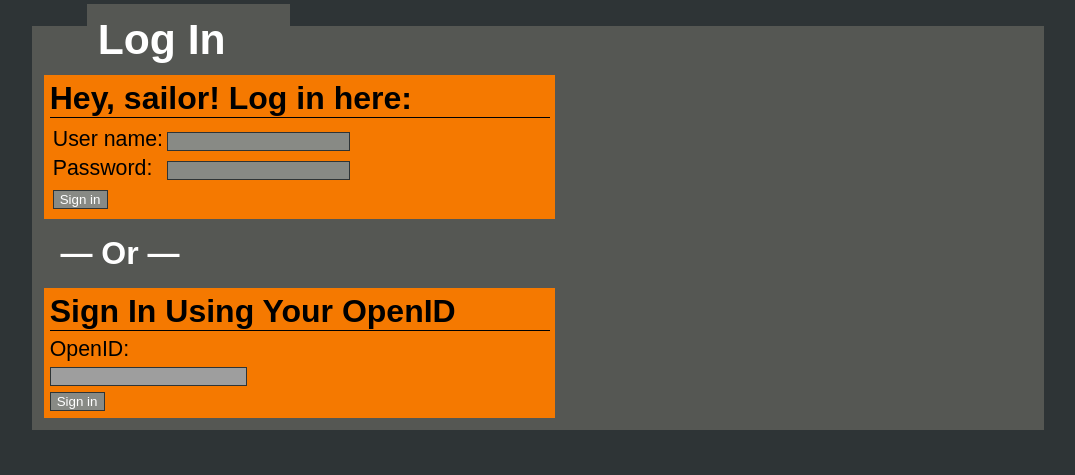
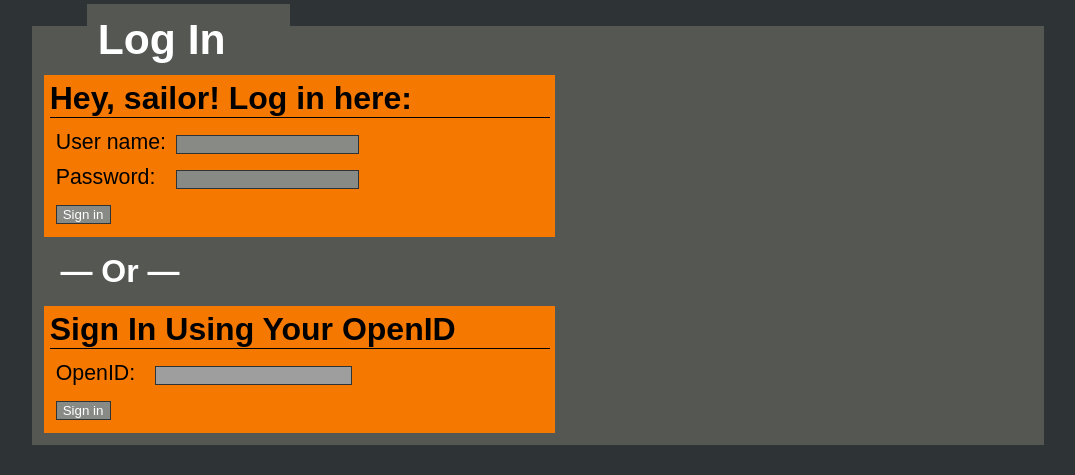
Before and after one commit to gcr/twg, a Django app: template registration/templates/registration/login.html in a window 1280 px wide. Shown: the part 325-800 px from the top of the page, without its empty margins (102-1177 px from the left). Run offline with Django 3.2, Linux system fonts and the light colour scheme; the template is opened without the code that fills it: values that come from a table or form of the project are taken from there, others are empty; grey boxes are pictures that could not be loaded.

Commit message:
Forms stuff

```diff
--- a/registration/templates/registration/login.html
+++ b/registration/templates/registration/login.html
@@ -50,15 +50,23 @@
         <div class="form">
             <h2>{% trans "Sign In Using Your OpenID" %}</h2>
             <form name="fopenid" action="{% url openid_login %}" method="post">
-                <div class="form-row">
-                    <label for="id_openid_identifier">{% trans "OpenID:" %}</label><br />
-                    <input id="id_openid_identifier" type="text" class="openid" name="openid_identifier" maxlength="255" />
-                </div>
-                <div class="submit-row "><input name="bsignin" type="submit" value="{% trans "Sign in" %}"></div>
+                <table>
+                    <tr>
+                        <td>
+                            <label for="id_openid_identifier">{% trans "OpenID:" %}</label><br />
+                        <td><td>
+                            <input id="id_openid_identifier" type="text" class="openid" name="openid_identifier" maxlength="255" />
+                        </td>
+                    </tr><tr>
+                        <td>
+                            <input name="bsignin" type="submit" value="{% trans "Sign in" %}">
+                            {% if next %}
+                                <input type="hidden" name="next" value="{{ next|escape }}" />
+                            {% endif %}
+                        </td>
+                    </tr>
+                </table>
 
-                {% if next %}
-                    <input type="hidden" name="next" value="{{ next|escape }}" />
-                {% endif %}
             </form>
         </div>
     {% endif %}
--- a/static/stylesheet.css
+++ b/static/stylesheet.css
@@ -40,9 +40,20 @@ input {
     font-size: 36pt;
 }
 
-.error {
+.error, .errorlist {
+    list-style: none;
     display: block;
+    background-color: #ef2929;
+    border: solid 2px #cc0000;
+    border-top-width: 8px;
+    padding: 0.25em;
+}
 
+th {
+    vertical-align: top;
+}
+td {
+    padding: 4px;
 }
 
 .top-bar {
```
